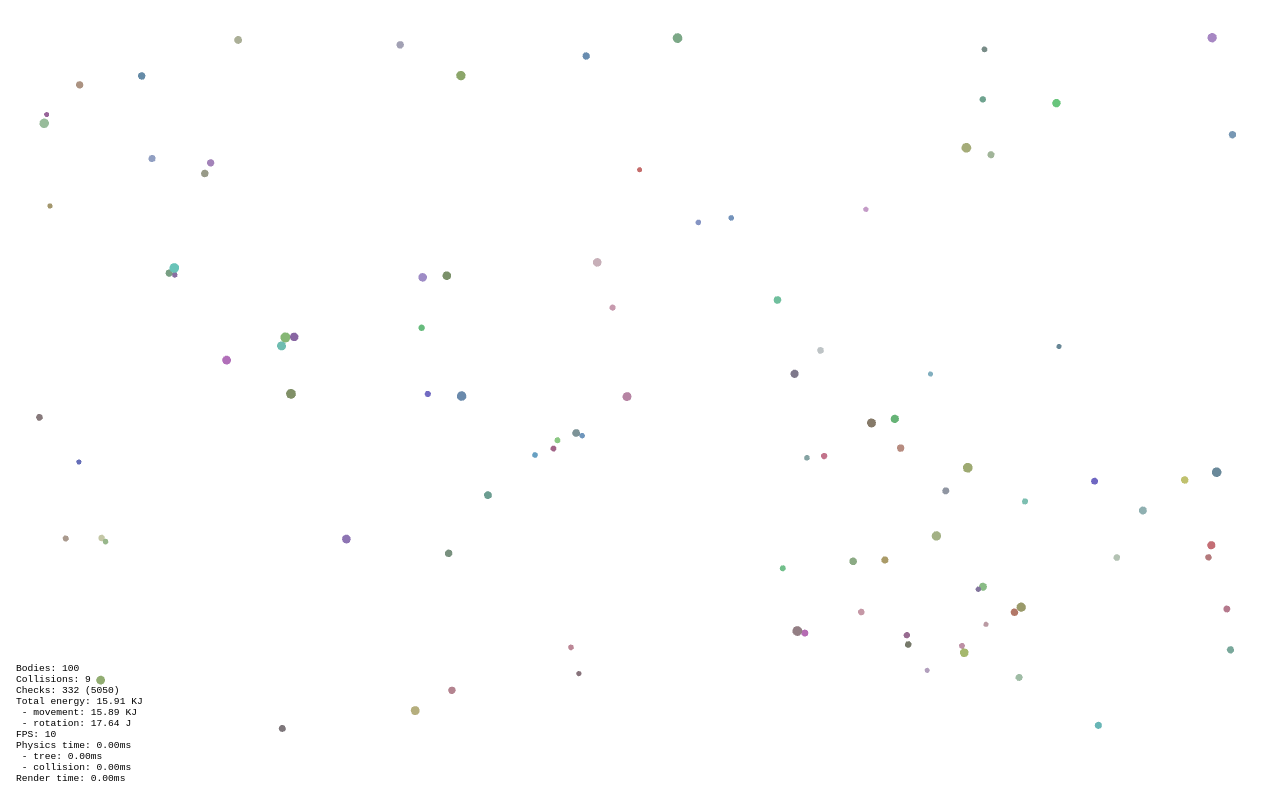
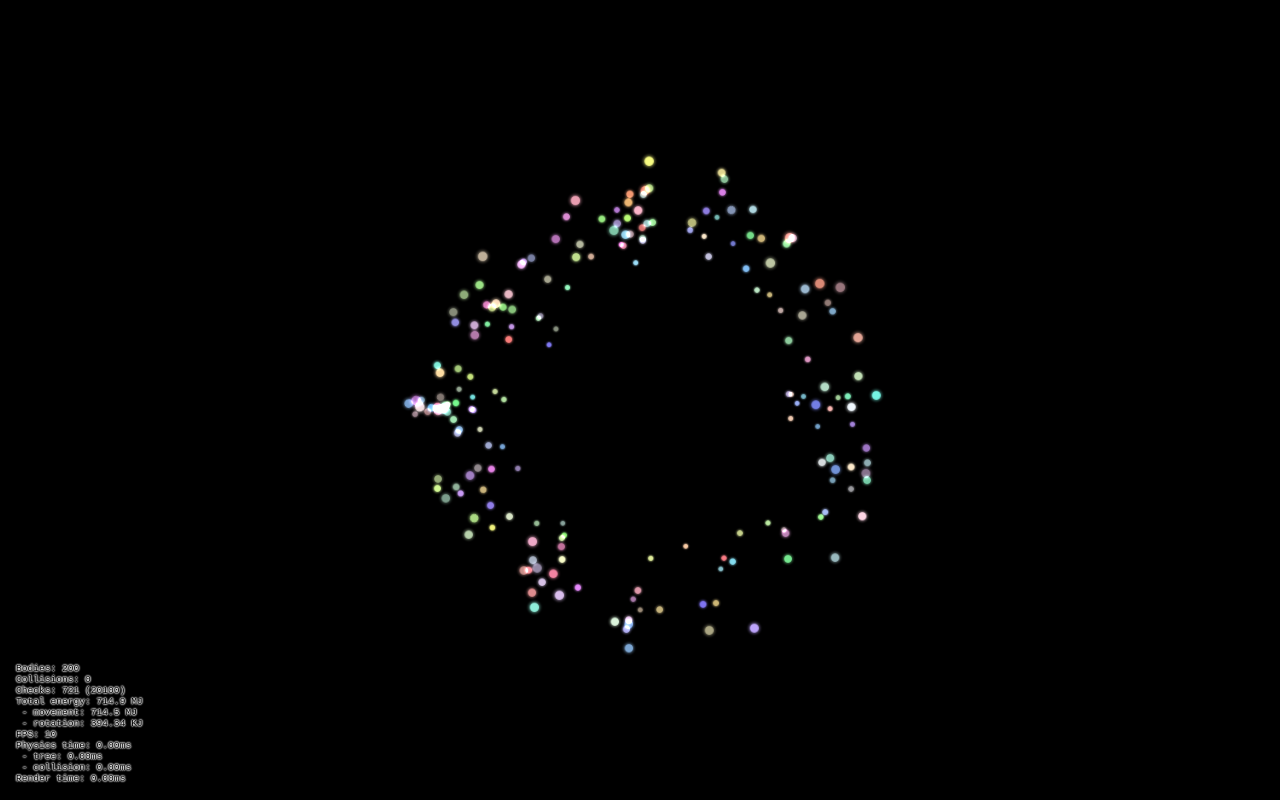
Before and after one commit to DrA1ex/physics-js, a website: page examples/gravity/index.html in a window 1280 px wide. Drawn offline with Linux system fonts and the light colour scheme; animation ran at ten frames a second.

Commit message:
Improve gravity example

```diff
--- a/examples/common/utils.js
+++ b/examples/common/utils.js
@@ -191,3 +191,13 @@ export function unionBox(dst, box) {
 
     dst.update(left, right, top, bottom);
 }
+
+export function bmRandom() {
+    let u = 0, v = 0;
+    while (u === 0) u = Math.random(); //Converting [0,1) to (0,1)
+    while (v === 0) v = Math.random();
+    let num = Math.sqrt(-2.0 * Math.log(u)) * Math.cos(2.0 * Math.PI * v);
+    num = num / 10.0 + 0.5; // Translate to 0 -> 1
+    if (num > 1 || num < 0) return bmRandom() // resample between 0 and 1
+    return num
+}
--- a/examples/gravity/index.js
+++ b/examples/gravity/index.js
@@ -1,47 +1,91 @@
 import {Vector2} from "../../lib/utils/vector.js";
 import {BoundaryBox} from "../../lib/physics/common/boundary.js";
 import {CircleBody} from "../../lib/physics/body/circle.js";
-import {InsetConstraint} from "../../lib/physics/constraint.js";
 import {WebglRenderer} from "../../lib/render/renderer/webgl/renderer.js";
+import {SpriteObject} from "../../lib/render/renderer/webgl/objects/sprite.js";
+import {ImageTexture} from "../../lib/render/renderer/webgl/misc/texture.js";
+import {m4} from "../../lib/render/renderer/webgl/utils/m4.js";
 
 import {Bootstrap} from "../common/bootstrap.js";
 import * as Params from "../common/params.js";
 import * as Utils from "../common/utils.js";
+import {ResistanceForce} from "../../lib/physics/force.js";
+import {InsetConstraint} from "../../lib/physics/constraint.js";
 
-const options = Params.parse()
+const options = Params.parse({
+    resistance: 1,
+    restitution: 0.2,
+    friction: 0.5
+})
 const BootstrapInstance = new Bootstrap(
     new WebglRenderer(document.getElementById("canvas"), options),
-    Object.assign({solverBias: 0.1}, options)
+    Object.assign({solverBias: 0.5, solverBeta: 1}, options)
 );
 
-const WorldRect = new BoundaryBox(0, BootstrapInstance.canvasWidth, 0, BootstrapInstance.canvasHeight);
-BootstrapInstance.addConstraint(new InsetConstraint(WorldRect, 0.3));
-BootstrapInstance.addRect(WorldRect);
-
-const {count, minSize, maxSize, gravity} = Params.parseSettings({
-    count: {parser: Params.Parser.int, param: "count", default: 100},
-    minSize: {parser: Params.Parser.int, param: "min_size", default: 5},
-    maxSize: {parser: Params.Parser.int, param: "max_size", default: 10},
-    gravity: {parser: Params.Parser.float, param: "gravity", default: 10}
+const {
+    count, minSize, maxSize, gravity, particleScale, worldScale, minInteractionDistance
+} = Params.parseSettings({
+    count: {parser: Params.Parser.int, param: "count", default: 200},
+    minSize: {parser: Params.Parser.int, param: "min_size", default: 10},
+    maxSize: {parser: Params.Parser.int, param: "max_size", default: 20},
+    gravity: {parser: Params.Parser.float, param: "gravity", default: 10},
+    particleScale: {parser: Params.Parser.float, param: "p_scale", default: 10},
+    worldScale: {parser: Params.Parser.float, param: "w_scale", default: 20},
+    minInteractionDistance: {parser: Params.Parser.float, param: "scale", default: 0.01 ** 2},
 });
 
+const WorldRect = new BoundaryBox(
+    -worldScale * BootstrapInstance.canvasWidth / 2,
+    worldScale * BootstrapInstance.canvasWidth / 2,
+    -worldScale * BootstrapInstance.canvasHeight / 2,
+    worldScale * BootstrapInstance.canvasHeight / 2
+);
+
+let projMatrix = m4.projection(BootstrapInstance.canvasWidth, BootstrapInstance.canvasHeight, 2);
+projMatrix = m4.translate(projMatrix, BootstrapInstance.canvasWidth / 2, BootstrapInstance.canvasHeight / 2, 0);
+projMatrix = m4.scale(projMatrix, 1 / worldScale, 1 / worldScale, 1);
+
+BootstrapInstance.renderer.setProjectionMatrix(projMatrix)
+BootstrapInstance.addConstraint(new InsetConstraint(WorldRect))
+BootstrapInstance.addForce(new ResistanceForce(options.resistance));
+
+BootstrapInstance.renderer.setBlending(WebGL2RenderingContext.SRC_COLOR, WebGL2RenderingContext.ONE);
+
+const particleTexture = new ImageTexture(new URL("./sprites/particle.png", import.meta.url));
+particleTexture.glWrapS = WebGL2RenderingContext.CLAMP_TO_EDGE;
+particleTexture.glWrapT = WebGL2RenderingContext.CLAMP_TO_EDGE;
+particleTexture.glMin = WebGL2RenderingContext.LINEAR_MIPMAP_LINEAR;
+particleTexture.glMag = WebGL2RenderingContext.LINEAR_MIPMAP_LINEAR;
+
+await particleTexture.wait();
+
+const minRadius = Math.min(WorldRect.width, WorldRect.height) / 2 * 0.6
+const maxRadius = Math.min(WorldRect.width, WorldRect.height) / 2 * 0.8;
+
 for (let i = 0; i < count; i++) {
+    const angle = Math.random() * Math.PI * 2;
     const size = minSize + Math.random() * Math.max(0, maxSize - minSize);
 
-    const position = new Vector2(
-        BootstrapInstance.canvasWidth * Math.random(),
-        BootstrapInstance.canvasHeight * Math.random()
-    );
+    const radius = minRadius + Math.random() * (maxRadius - minRadius);
+    const position = Vector2.fromAngle(angle)
+        .scale(radius)
+        .add(WorldRect.center);
 
     Utils.clampBodyPosition(position, WorldRect, size);
-    const body = new CircleBody(position.x, position.y, size / 2, size);
+    const body = new CircleBody(position.x, position.y, size)
+        .setMass(size)
+        .setVelocity(Vector2.fromAngle(Math.random() * Math.PI * 2).scale(gravity))
+        .setFriction(options.friction)
+        .setRestitution(options.restitution)
+        .setTag("particle");
 
-    const {renderer} = BootstrapInstance.addRigidBody(
-        body.setFriction(options.friction)
-            .setTag("particle")
-    );
+    const renderer = new SpriteObject(body);
+    renderer.texture = particleTexture;
+    renderer.color = Utils.randomColor(170, 255);
+    renderer.scale = particleScale;
 
-    renderer.color = Utils.randomColor(100, 200);
+    BootstrapInstance.addRigidBody(body, renderer);
+
 }
 
 BootstrapInstance.enableHotKeys();
@@ -77,12 +121,11 @@ function processNode(node) {
                 const l2Boundary = BoundaryBox.fromBodies(l2Items);
                 const mass2 = l2Items.reduce((p, c) => p + c.mass, 0);
 
-                const impulse = calculateForce(l1Boundary.center, l2Boundary.center, stepDelta);
+                const impulse = calculateForce(l1Boundary.center, l2Boundary.center, stepDelta).scale(mass1 * mass2);
 
-                const impulse1 = impulse.scaled(mass2);
-                for (const item of l1Items) applyForce(item, impulse1)
+                for (const item of l1Items) applyForce(item, impulse)
 
-                const impulse2 = impulse.scaled(-mass1);
+                const impulse2 = impulse.scaled(-1)
                 for (const item of l2Items) applyForce(item, impulse2)
             }
 
@@ -103,10 +146,11 @@ function processLeaf(leaf) {
             const p1 = items[i];
             const p2 = items[j];
 
-            const impulse = calculateForce(p1.position, p2.position, stepDelta);
+            const impulse = calculateForce(p1.position, p2.position, stepDelta)
+                .scale(p1.mass * p2.mass);
 
-            applyForce(p1, impulse.scaled(p2.mass));
-            applyForce(p2, impulse.scaled(p1.mass).negate());
+            applyForce(p1, impulse);
+            applyForce(p2, impulse.negate());
         }
     }
 }
@@ -114,6 +158,9 @@ function processLeaf(leaf) {
 function calculateForce(p1, p2, stepDelta) {
     const delta = p1.delta(p2);
     const distSqr = delta.lengthSquared();
+    if (distSqr < minInteractionDistance) {
+        return new Vector2();
+    }
 
     const force = -gravity / distSqr;
     return delta.scale(force * stepDelta);
--- a/examples/gravity/style.css
+++ b/examples/gravity/style.css
@@ -6,6 +6,7 @@ body {
     box-sizing: border-box;
     margin: 0;
     padding: 1rem;
+    background: black;
 }
 
 #canvas {
--- a/lib/utils/color.js
+++ b/lib/utils/color.js
@@ -12,7 +12,7 @@ export function parseHexColor(color) {
     return [r, g, b];
 }
 
-function rgbToHex(...colors) {
+export function rgbToHex(...colors) {
     return "#" + colors.map(
         v => Math.round(Math.max(0, Math.min(1, v) * 255))
             .toString(16)
```
Also changed, not shown: examples/gravity/sprites/particle.png (added), lib/render/renderer/webgl/objects/sprite.js, lib/render/renderer/webgl/renderer.js.
